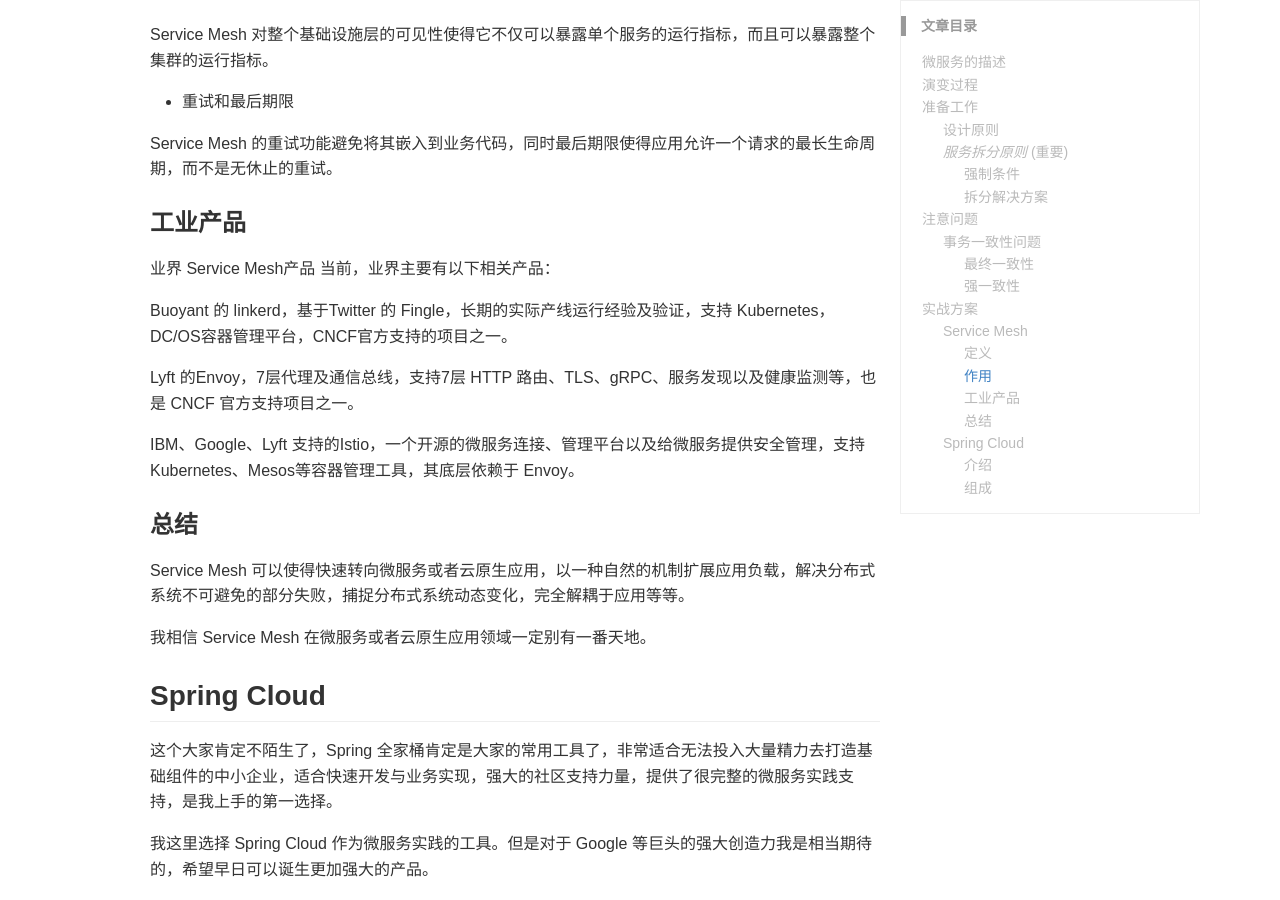
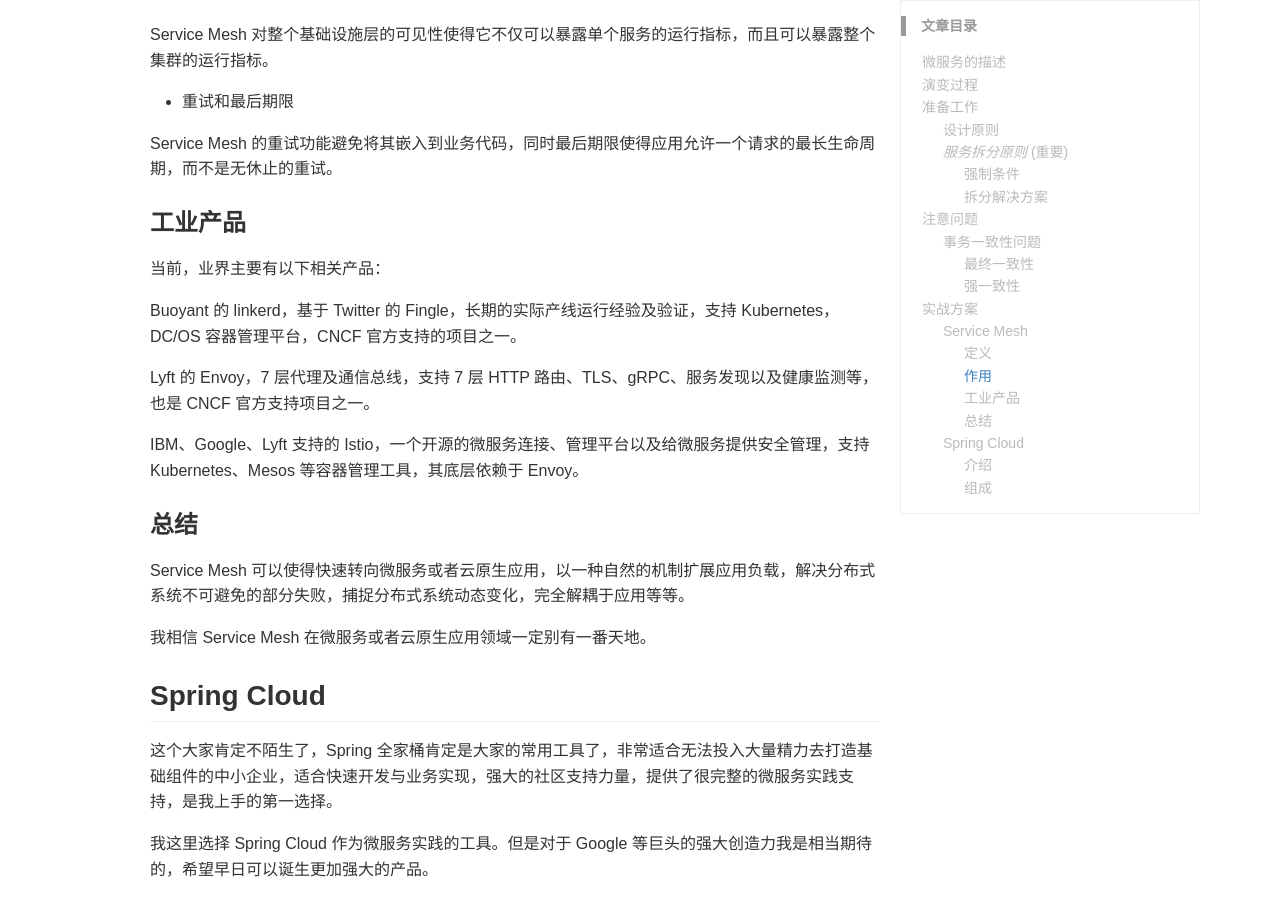
Before and after one commit to stdupanda/stdupanda.github.io, a Jekyll site: the page built from _posts/SpringCloud/2018-04-21-microservice-design-implement.md, in a window 1280 px wide and 900 px high, scrolled down 5065 px. Built offline with Jekyll 4.4.1, drawn with Linux system fonts in a browser that asks for light colours; nearby versions of some CDN libraries; comment, search, counter and statistics services are not loaded.

Commit message:
2018-4-24 09:36:13

```diff
--- a/_posts/SpringCloud/2018-04-21-microservice-design-implement.md
+++ b/_posts/SpringCloud/2018-04-21-microservice-design-implement.md
@@ -192,14 +192,13 @@ Service Mesh 的重试功能避免将其嵌入到业务代码，同时最后期
 
 ### 工业产品
 
-业界 Service Mesh产品
 当前，业界主要有以下相关产品：
 
-Buoyant 的 linkerd，基于Twitter 的 Fingle，长期的实际产线运行经验及验证，支持 Kubernetes，DC/OS容器管理平台，CNCF官方支持的项目之一。
+Buoyant 的 linkerd，基于 Twitter 的 Fingle，长期的实际产线运行经验及验证，支持 Kubernetes，DC/OS 容器管理平台，CNCF 官方支持的项目之一。
 
-Lyft 的Envoy，7层代理及通信总线，支持7层 HTTP 路由、TLS、gRPC、服务发现以及健康监测等，也是 CNCF 官方支持项目之一。
+Lyft 的 Envoy，7 层代理及通信总线，支持 7 层 HTTP 路由、TLS、gRPC、服务发现以及健康监测等，也是 CNCF 官方支持项目之一。
 
-IBM、Google、Lyft 支持的Istio，一个开源的微服务连接、管理平台以及给微服务提供安全管理，支持 Kubernetes、Mesos等容器管理工具，其底层依赖于 Envoy。
+IBM、Google、Lyft 支持的 Istio，一个开源的微服务连接、管理平台以及给微服务提供安全管理，支持 Kubernetes、Mesos 等容器管理工具，其底层依赖于 Envoy。
 
 ### 总结
 
```
